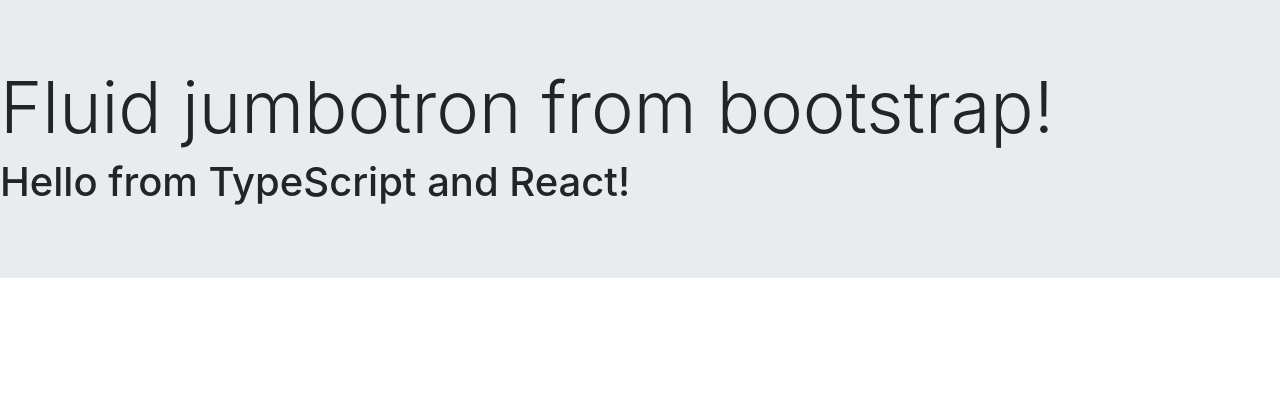
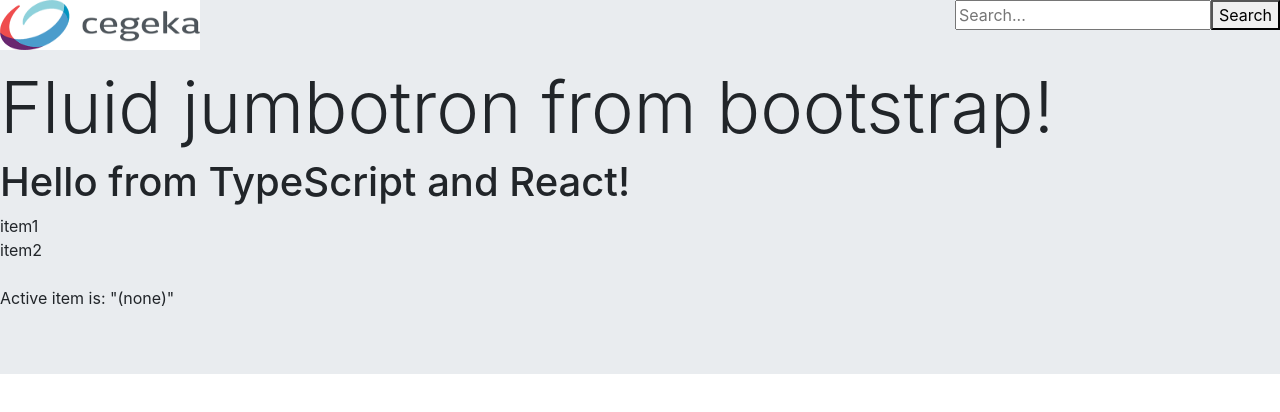
Before and after one commit to aefox/intra-hq, a React app: page / in a window 1280 px wide. Shown: the top 412 px of the page. Built offline with nearby package versions, Linux system fonts and the light colour scheme.

Commit message:
First commit on fork

```diff
--- /dev/null
+++ b/src/components/Header.tsx
@@ -0,0 +1,23 @@
+import * as React from "react";
+
+import ".././styles/styles.scss";
+
+class Header extends React.Component<any, any> {
+    constructor(props) {
+        super(props);
+    }
+
+    render() {
+        return (
+            <div className="headerWithLogo">
+              <div className="logo">
+                <Logo logoPath="./src/images/logoCegeka.png"/>
+              </div>
+            </div>
+        );
+    }
+}
+
+const Logo = (props) => <img src={props.logoPath} alt="The Special Logo" />;
+
+export default Header;
--- /dev/null
+++ b/src/components/Menu.tsx
@@ -0,0 +1,40 @@
+import * as React from "react";
+
+import ".././styles/styles.scss";
+
+class Menu extends React.Component<any, any> {
+    constructor(props) {
+        super(props);
+        this.state = {activeMenuItem : "(none)"};
+        this.clickItem = this.clickItem.bind(this);
+    }
+
+    clickItem(menuItem, e) {
+       // console.log("Am " + e.target.value);
+       this.setState({activeMenuItem : menuItem});
+    }
+
+    render() {
+        const rows = [];
+        this.props.menuItems.forEach( (menuItem) => {
+            // rows.push(<div onClick={ () => alert(menuItem.action) }>{menuItem.name}</div>);
+            if (menuItem === this.state.activeMenuItem) {
+              rows.push(<div onClick={this.clickItem.bind(this, menuItem)} className="selectedMenuItem">
+                  {menuItem.name}</div>);
+            } else {
+              rows.push(<div onClick={this.clickItem.bind(this, menuItem)}>{menuItem.name}</div>);
+            }
+        });
+        return (
+            <div>
+              <div>
+                  {rows}
+              </div>
+              <br/>
+              <div>Active item is: {JSON.stringify(this.state.activeMenuItem)}</div>
+            </div>
+        );
+    }
+}
+
+export default Menu;
--- /dev/null
+++ b/src/components/Search.tsx
@@ -0,0 +1,22 @@
+import * as React from "react";
+
+import ".././styles/styles.scss";
+
+class Search extends React.Component<any, any> {
+    constructor(props) {
+        super(props);
+    }
+
+    render() {
+        return (
+            <div className="cssSearch">
+                <input
+                  type="text"
+                  placeholder="Search..." />
+                <button>Search</button>
+            </div>
+        );
+    }
+}
+
+export default Search;
--- a/src/index.tsx
+++ b/src/index.tsx
@@ -1,7 +1,11 @@
 import * as React from "react";
 import * as ReactDOM from "react-dom";
 import { Hello } from "./components/Hello";
+import Header from "./components/Header";
+import Search from "./components/Search";
+import Menu from "./components/Menu";
 
+import "./styles/styles.scss";
 import "bootstrap/scss/bootstrap.scss";
 
 const App = () => {
@@ -9,8 +13,18 @@ const App = () => {
     <div className="jumbotron jumbotron-fluid">
         <h1 className="display-3">Fluid jumbotron from bootstrap!</h1>
         <Hello compiler="TypeScript" framework="React" />
+
+        <div>
+          <Header/>
+          <Search/>
+        </div>
+        <div>
+          <Menu menuItems={ITEMS}/>
+        </div>
     </div>
   );
 };
 
+const ITEMS = [ {name: "item1", action: "itemAction1"}, {name: "item2", action: "itemAction2"}];
+
 ReactDOM.render(<App />, document.getElementById("app"));
--- /dev/null
+++ b/src/styles/styles.scss
@@ -0,0 +1,30 @@
+.headerWithLogo  {
+    display: block;
+    max-width: 50px;
+    max-height: 200px;
+
+    top: 0px;
+    left: 0px;
+    position: absolute;
+
+    height: auto;
+    width: auto;
+    color: red
+  }
+
+  .logo img{
+    height: 50px;
+    width: 200px;
+  }
+
+.cssSearch {
+    display: block;
+    top: 0px;
+    right: 0px;
+    position: absolute;
+    float : right
+  }
+
+  .selectedMenuItem {
+    color: red;
+  }
```
Also changed, not shown: src/images/logoCegeka.png (added).
